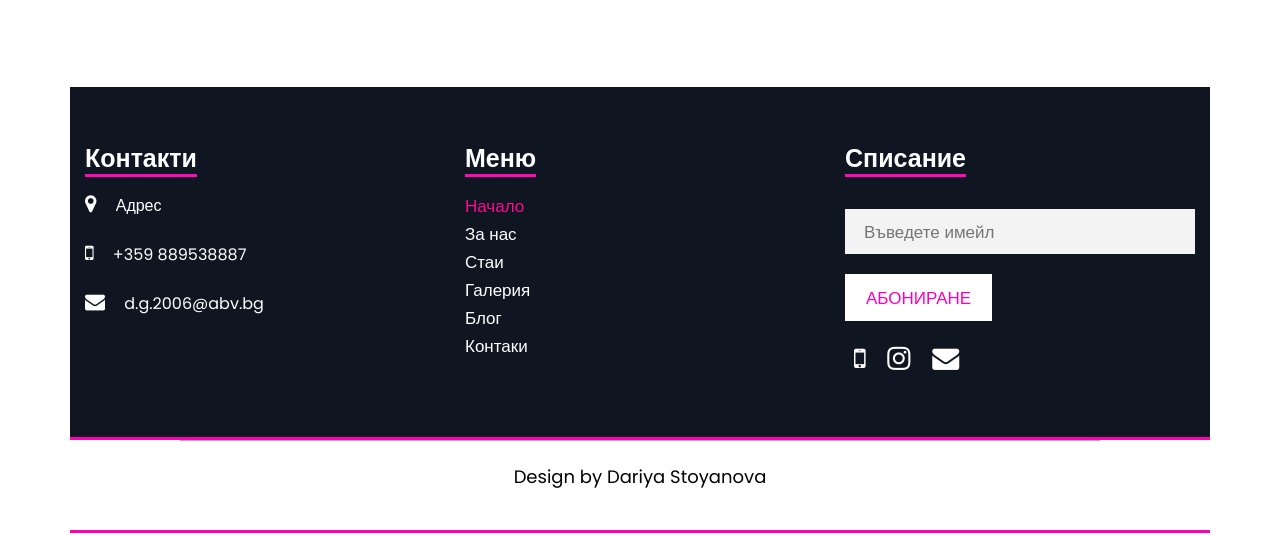
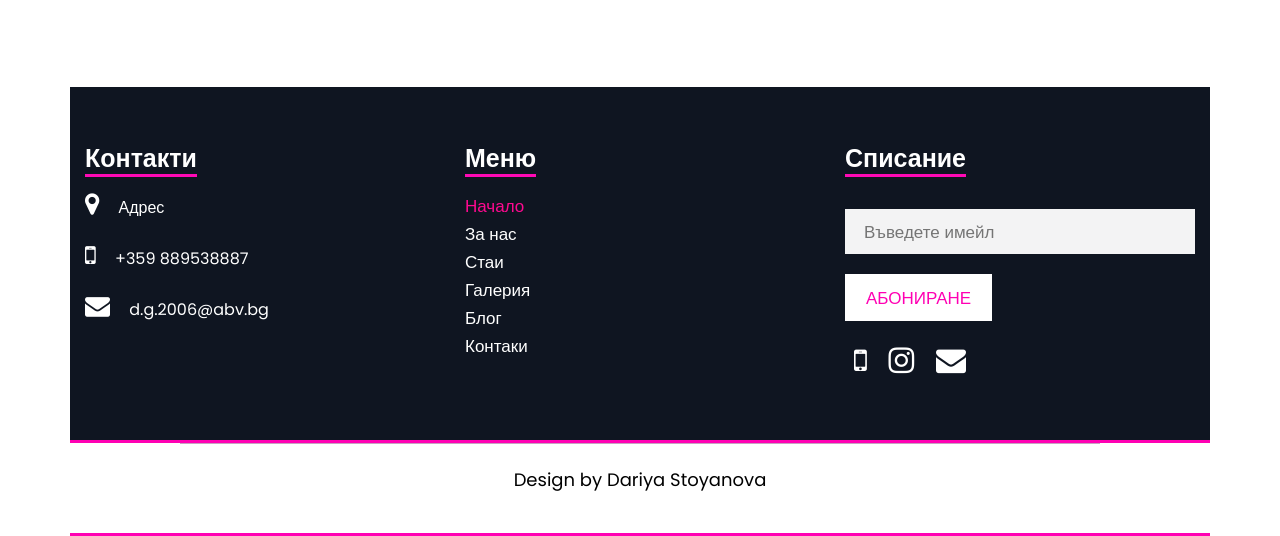
Before and after one commit to Barski89/YayStay, a plain HTML site: page index.html in a window 1280 px wide. Shown: the part 5894-6430 px from the top of the page. Drawn offline with nearby package versions, Linux system fonts and the light colour scheme; some icons are missing; a web font is replaced by a local one.

Commit message:
Add files via upload

```diff
--- a/css/style.css
+++ b/css/style.css
@@ -782,7 +782,7 @@ ul.conta li {
 ul.conta li i {
      padding-right: 15px;
      text-align: center;
-     font-size: 20px;
+     font-size: 25px;
 }
 
 ul.conta li a {
@@ -875,10 +875,10 @@ ul.social_icon li a {
      display: flex;
      align-items: center;
      justify-content: center;
-     font-size: 27px;
+     font-size: 30px;
      border-radius: 30px;
      margin: 0 9px;
-     color: #fff;
+     color: #ffffff;
 }
 
 ul.social_icon li a:hover {
```
Also changed, not shown: images/phone.png (added).
